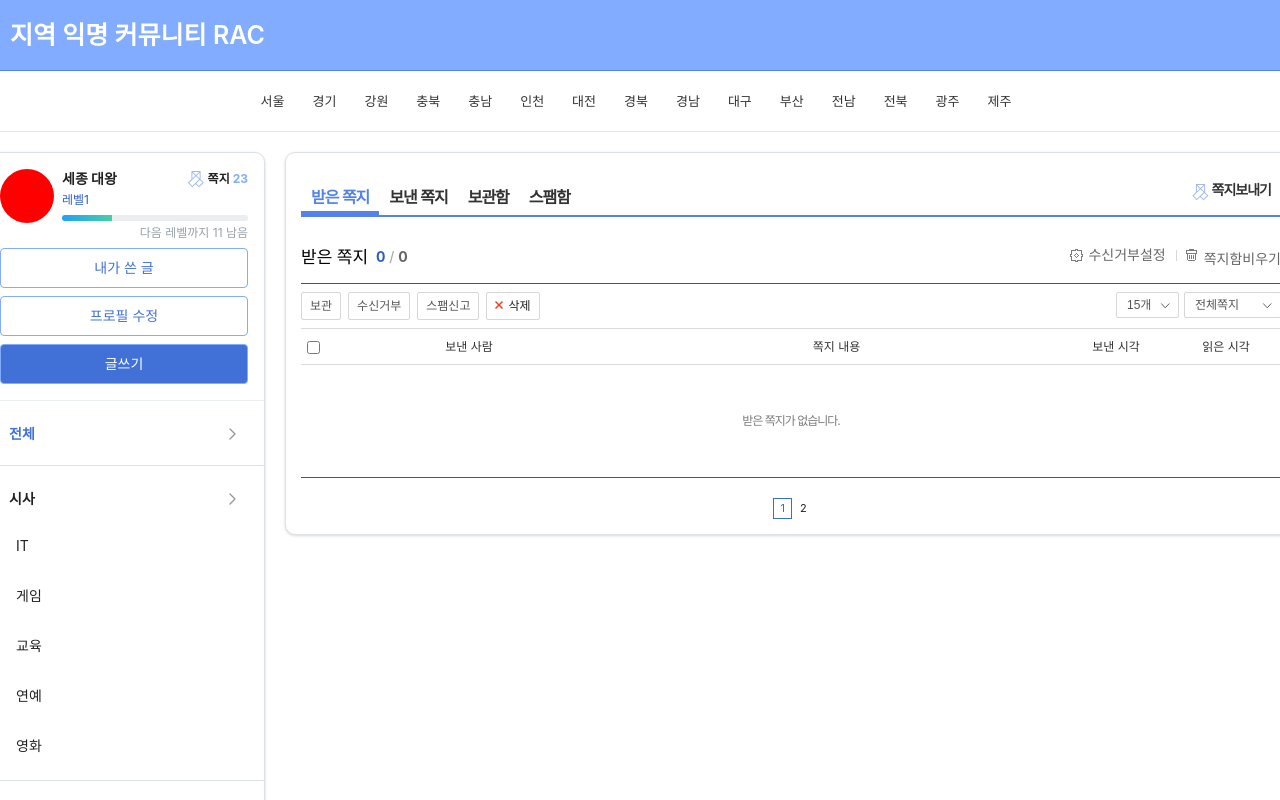
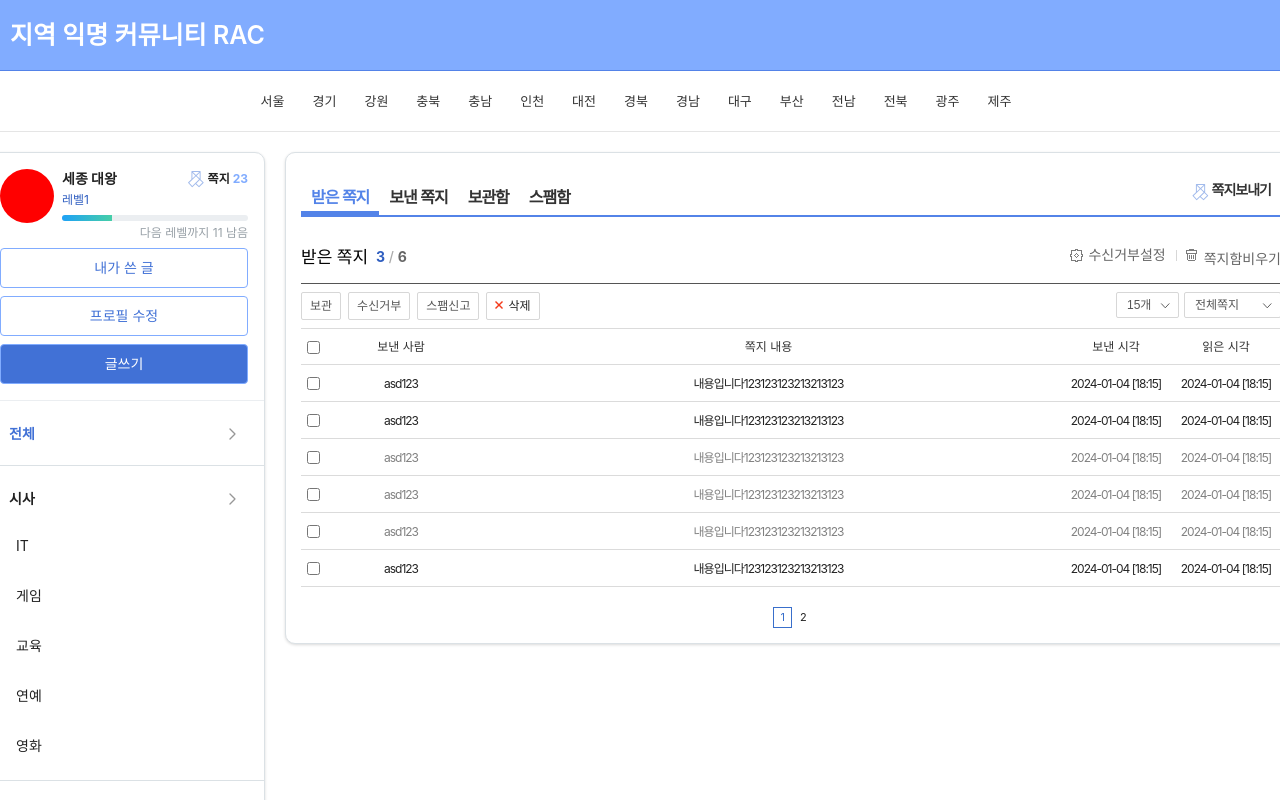
Before and after one commit to hamseungwan2023/InfleanProject, a React (Create React App) app in the folder client/: page /noteList/23 in a window 1280 px wide. Shown: the top 800 px of the page. Built offline with nearby package versions, Linux system fonts and the light colour scheme.

Commit message:
쪽지 리스트 js기능 추가

```diff
--- a/client/src/components/note/Note.module.scss
+++ b/client/src/components/note/Note.module.scss
@@ -104,6 +104,12 @@
     color: #666;
     font-size: 14px;
 
+    &:only-child {
+      &::before {
+        display: none;
+      }
+    }
+
     &::before {
       position: absolute;
       top: 3px;
@@ -173,6 +179,14 @@
   border-bottom: 1px solid #555;
   border-collapse: collapse;
 
+  tr {
+    &.is_read {
+      td {
+        color: gray;
+      }
+    }
+  }
+
   th {
     padding: 12px 0 10px 0;
     border: none;
@@ -195,19 +209,23 @@
     padding: 12px 0 11px 0;
     border: none;
     border-bottom: 1px solid #dbdbdb;
-    color: #7b7b7b;
+    color: $mainText;
     letter-spacing: -1px;
     text-align: center;
     word-break: break-all;
     vertical-align: middle;
     font-size: 12px;
 
+    input {
+      display: inline-block;
+      appearance: auto;
+      width: 13px;
+      height: 13px;
+      vertical-align: top;
+    }
+
     &.none {
       padding: 50px 0;
-    }
-
-    &:last-child {
-      border-bottom: 1px solid #555;
     }
   }
 }
--- /dev/null
+++ b/client/src/components/note/NoteItem.tsx
@@ -0,0 +1,27 @@
+import React, { useState } from "react";
+import { ENoteTab, TNoteList } from "../../constants/note";
+import getDateFormat from "../../utils/getDateFormat";
+import style from "./Note.module.scss";
+
+export interface TProps {
+  note: TNoteList
+  tabNumber: ENoteTab,
+  onChangeCheck: (e:React.ChangeEvent<HTMLInputElement>) => void,
+  checkScope: string[]
+}
+
+const NoteItem = ({ note, tabNumber, onChangeCheck, checkScope } : TProps) => {
+  return (
+    <tr className={note.isReceiverRead ? style.is_read : "" }>
+      <td className={style.check}>
+        <input type="checkbox" name="check_each" onChange={onChangeCheck} checked={checkScope.includes(String(note.id))} value={String(note.id)}/>
+      </td>
+      <td>{tabNumber === ENoteTab.send ? note.receiver : note.sender}</td>
+      <td>{note.content}</td>
+      <td>{getDateFormat(note.sendDate)}</td>
+      <td>{getDateFormat(note.receiveDate)}</td>
+    </tr>
+  )
+}
+
+export default NoteItem;
--- a/client/src/components/note/NoteList.tsx
+++ b/client/src/components/note/NoteList.tsx
@@ -1,53 +1,87 @@
+import React, { useState } from "react";
 import { Link } from "react-router-dom";
+import { ENoteTab, noteTabList, tempNoteList } from "../../constants/note";
+import { getUnreadNoteCount } from "../../utils/note";
 import style from "./Note.module.scss";
+import NoteItem from "./NoteItem";
 
 const NoteList = () => {
+  const [tabNumber, setTabNumber] = useState<ENoteTab>(0); // 선택된 탭 번호
+  const [checkScope, setCheckScope] = useState<string[]>([]); // 선택된 쪽지 id 배열
+  const [unitOption, setUnitOption] = useState("15"); //페이지 당 노출 쪽지개수 select
+  const [readOption, setReadOption] = useState("total"); // 전체, 읽음유무 select
+
+  const onChangeCheck = (e:React.ChangeEvent<HTMLInputElement>) => {
+    if(e.target.checked) {
+      setCheckScope([...checkScope , e.target.value]);
+    }else {
+      setCheckScope(checkScope.filter((item) => item!== e.target.value));
+    }
+  }
+
+  const onChangeUnitOptionSelect = (e:React.ChangeEvent<HTMLSelectElement>) => {
+    setUnitOption(e.target.value);
+  }
+
+  const onChangeReadOptionSelect = (e:React.ChangeEvent<HTMLSelectElement>) => {
+    setReadOption(e.target.value);
+  }
+
+  const onChangeTotalCheck = (e:React.ChangeEvent<HTMLInputElement>) => {
+    if(e.target.checked) {
+      const newArr: string[] = [];
+      tempNoteList.forEach((item) => newArr.push(String(item.id)));
+      setCheckScope(newArr);
+    } else {
+      setCheckScope([]);
+    }
+  }
+
   return <div className="noteList">
     <div className={style.tab_area}>
       <ul className={style.tab_list} role="tablist">
-        <li className={style.tab_item} role="presentation">
-          <button type="button" aria-selected="true">받은 쪽지</button>
-        </li>
-        <li className={style.tab_item} role="presentation">
-          <button type="button" aria-selected="false">보낸 쪽지</button>
-        </li>
-        <li className={style.tab_item} role="presentation">
-          <button type="button" aria-selected="false">보관함</button>
-        </li>
-        <li className={style.tab_item} role="presentation">
-          <button type="button" aria-selected="false">스팸함</button>
-        </li>
+        {
+          noteTabList.map((item,index) =>  <li className={style.tab_item} role="presentation" onClick={()=> {
+            setTabNumber(index);
+          }}>
+          <button type="button" aria-selected={tabNumber === index}>{item}</button>
+        </li>)
+        }
       </ul>
       <button type="button" className={style.btn_note_write} onClick={() => { window.open('/noteWrite/23', '_blank', 'width=465, height=500')}}>쪽지보내기</button>
     </div>
     <div role="tabpanel">
       <div className={style.top}>
         <h4 className={style.title}>
-          <h4>받은 쪽지</h4>
-          <p className={style.count}><em>0</em> / <span>0</span></p>
+          <h4>{noteTabList[tabNumber]}</h4>
+          <p className={style.count}>{tabNumber !== ENoteTab.send && <><em>{getUnreadNoteCount(tempNoteList)}</em> / </>}<span>{tempNoteList.length}</span></p>
         </h4>
         <div className={style.set_area}>
-          <Link to="" className={style.btn_edit}>수신거부설정</Link>
+          {tabNumber !== ENoteTab.send && <Link to="" className={style.btn_edit}>수신거부설정</Link>}
           <button type="button" className={style.btn_clear}>쪽지함비우기</button>
         </div>
       </div>
       <div className={style.note_util}>
         <div className={style.btn_list}>
-          <Link to="">보관</Link>
-          <Link to="">수신거부</Link>
-          <Link to="">스팸신고</Link>
+          {
+            tabNumber !== ENoteTab.send && <>
+            <Link to="">보관</Link>
+            <Link to="">수신거부</Link>
+            <Link to="">스팸신고</Link>
+            </>
+          }
           <Link to=""><span className={style.btn_remove}>삭제</span></Link>
         </div>
         <div className={style.select_area}>
-          <select className={style.select}>
-            <option >15개</option>
-            <option >30개</option>
-            <option >50개</option>
+          <select className={style.select} value={unitOption} onChange={onChangeUnitOptionSelect}>
+            <option value="15">15개</option>
+            <option value="30">30개</option>
+            <option value="50">50개</option>
           </select>
-          <select className={style.select}>
-            <option >전체쪽지</option>
-            <option >안읽은 쪽지</option>
-            <option >읽은 쪽지</option>
+          <select className={style.select} value={readOption} onChange={onChangeReadOptionSelect}>
+            <option value="total">전체쪽지</option>
+            <option value="unread">안읽은 쪽지</option>
+            <option value="read">읽은 쪽지</option>
           </select>
         </div>
       </div>
@@ -55,14 +89,14 @@ const NoteList = () => {
         <table className={style.note_table} cellPadding={0} cellSpacing={0} border={0}>
           <colgroup>
             <col width={25} />
+            <col width={150} />
             <col width="*" />
-            <col width={449} />
             <col width={110} />
             <col width={110} />
           </colgroup>
           <thead>
             <th className={style.check}>
-              <input type="checkbox" name="check_all" />
+              <input type="checkbox" name="check_all" onChange={onChangeTotalCheck} checked={checkScope.length === tempNoteList.length}/>
             </th>
             <th className={style.sender}>보낸 사람</th>
             <th>쪽지 내용</th>
@@ -70,9 +104,11 @@ const NoteList = () => {
             <th>읽은 시각</th>
           </thead>
           <tbody>
-            <tr>
+            {
+              tempNoteList.length >= 1 ? tempNoteList.map((item, index) => <NoteItem note={item} tabNumber={tabNumber} onChangeCheck={onChangeCheck} checkScope={checkScope} key={index}/>) : <tr>
               <td className={style.none} colSpan={5}>받은 쪽지가 없습니다.</td>
             </tr>
+            }
           </tbody>
         </table>
       </form>
--- /dev/null
+++ b/client/src/constants/note.ts
@@ -0,0 +1,134 @@
+export const noteTabList = [
+  "받은 쪽지",
+  "보낸 쪽지",
+  "보관함",
+  "스팸함"
+]
+
+export type TNoteList = {
+  id: number, //쪽지 아이디
+  receiver: string, //수신자
+  sender: string, // 발신자
+  content: string,  //내용
+  sendDate: string,  //보낸시각
+  receiveDate: string,  //받은 시각
+  isReceiverRead: boolean, // 수신 여부
+  isSenderDelete: boolean, // 삭제여부 (발신자)
+  isReceiverDelete: boolean, //삭제 여부 (수신자)
+  isSpam: boolean, //스팸여부
+  isDeclaration: boolean, // 신고여부
+  isKeep: boolean //보관여부
+}
+
+export enum ENoteTab {
+  receive = 0,
+  send = 1,
+  spam = 2,
+  keep = 3,
+}
+
+export const tempNoteList = [
+  {
+    id: 1,
+    receiver: "asdasd",
+    sender: "asd123",
+    content: "내용입니다123123123213213123",
+    sendDate: "2024-01-04T18:15:30",
+    receiveDate: "2024-01-04T18:15:30",
+    isReceiverRead: false,
+    isSenderDelete: false,
+    isReceiverDelete: true,
+    isSpam: false,
+    isDeclaration: false,
+    isKeep: false,
+  },
+  {
+    id: 2,
+    receiver: "asdasd",
+    sender: "asd123",
+    content: "내용입니다123123123213213123",
+    sendDate: "2024-01-04T18:15:30",
+    receiveDate: "2024-01-04T18:15:30",
+    isReceiverRead: false,
+    isSenderDelete: false,
+    isReceiverDelete: true,
+    isSpam: false,
+    isDeclaration: false,
+    isKeep: false,
+  },
+  {
+    id: 3,
+    receiver: "asdasd",
+    sender: "asd123",
+    content: "내용입니다123123123213213123",
+    sendDate: "2024-01-04T18:15:30",
+    receiveDate: "2024-01-04T18:15:30",
+    isReceiverRead: true,
+    isSenderDelete: false,
+    isReceiverDelete: true,
+    isSpam: false,
+    isDeclaration: false,
+    isKeep: false,
+  },
+  {
+    id: 4,
+    receiver: "asdasd",
+    sender: "asd123",
+    content: "내용입니다123123123213213123",
+    sendDate: "2024-01-04T18:15:30",
+    receiveDate: "2024-01-04T18:15:30",
+    isReceiverRead: true,
+    isSenderDelete: false,
+    isReceiverDelete: true,
+    isSpam: false,
+    isDeclaration: false,
+    isKeep: false,
+  },
+  {
+    id: 5,
+    receiver: "asdasd",
+    sender: "asd123",
+    content: "내용입니다123123123213213123",
+    sendDate: "2024-01-04T18:15:30",
+    receiveDate: "2024-01-04T18:15:30",
+    isReceiverRead: true,
+    isSenderDelete: false,
+    isReceiverDelete: true,
+    isSpam: false,
+    isDeclaration: false,
+    isKeep: false,
+  },
+  {
+    id: 6,
+    receiver: "asdasd",
+    sender: "asd123",
+    content: "내용입니다123123123213213123",
+    sendDate: "2024-01-04T18:15:30",
+    receiveDate: "2024-01-04T18:15:30",
+    isReceiverRead: false,
+    isSenderDelete: false,
+    isReceiverDelete: true,
+    isSpam: false,
+    isDeclaration: false,
+    isKeep: false,
+  }
+]
+
+export const senderNoteList = [
+  {
+    id: 1,
+    receiver: "asdasd",
+    sender: "asd123",
+    content: "내용입니다123123123213213123",
+    sendDate: "2024-01-04T18:15:30",
+    receiveDate: "2024-01-04T18:15:30",
+    isSenderRead: false,
+    isReceiverRead: true,
+    isSenderDelete: false,
+    isReceiverDelete: true,
+    isSenderKeep: true,
+    isReceiverKeep: true,
+    isSpam: false,
+    isDeclaration: false
+  }
+]
--- /dev/null
+++ b/client/src/utils/getDateFormat.ts
@@ -0,0 +1,31 @@
+const getDateFormat = (datetime: string) => {
+  let res ="";
+
+  datetime.substring(0,10).split('-',3).forEach((item, index)=> {
+    res += item;
+    if(index === 2) {
+      return;
+    }
+    res += "-";
+  })
+
+  datetime.substring(11,datetime.length).split(':',2).forEach((item, index) => {
+    if(index===0) {
+      res += " [";
+    }
+    res += item;
+    if(index===0) {
+      res += ":";
+    } else {
+      res += "]";
+    }
+  })
+
+  res.concat(res);
+
+  console.log(res);
+
+  return res;
+}
+
+export default getDateFormat;
--- /dev/null
+++ b/client/src/utils/note.ts
@@ -0,0 +1,11 @@
+import { TNoteList } from "../constants/note";
+
+export const getUnreadNoteCount = (noteList: TNoteList[]) => {
+  let temp = 0;
+  noteList.forEach((item) => {
+    if(!item.isReceiverRead) {
+      temp++;
+    }
+  })
+  return temp;
+}
```
